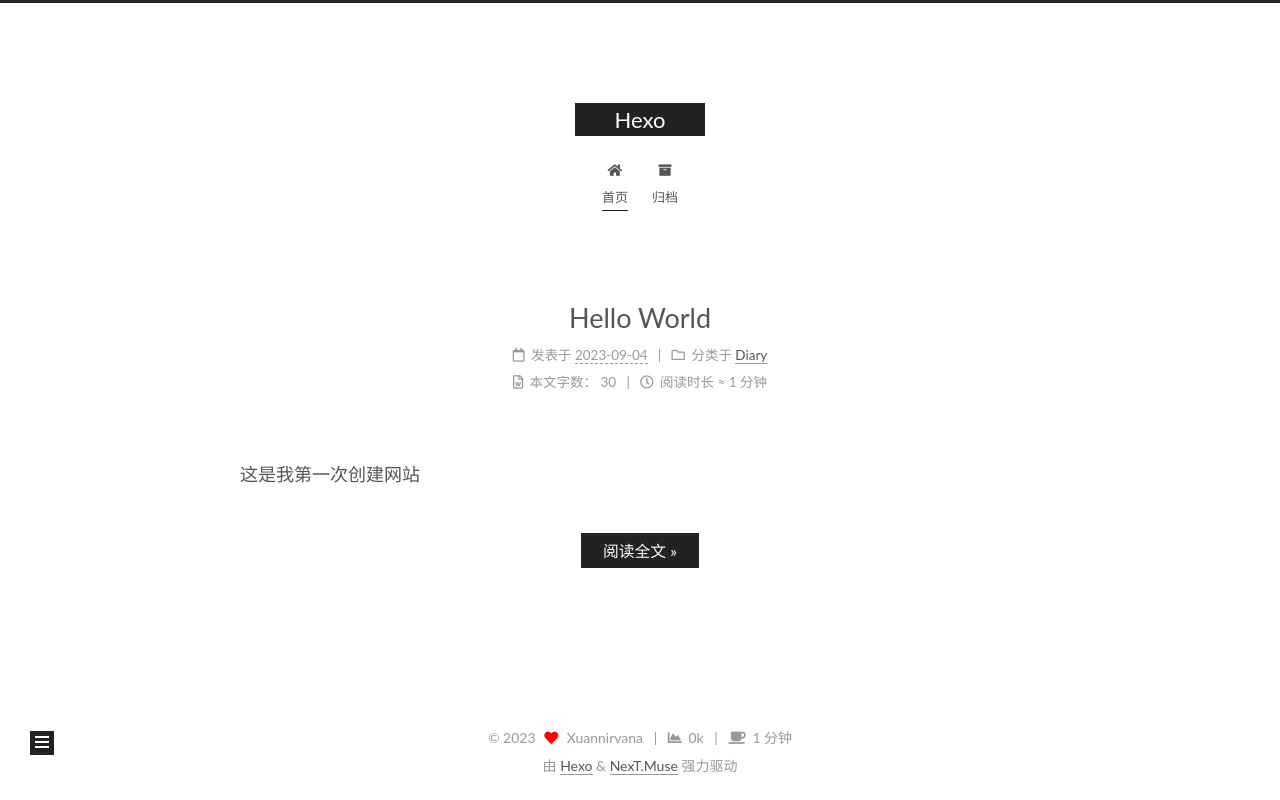
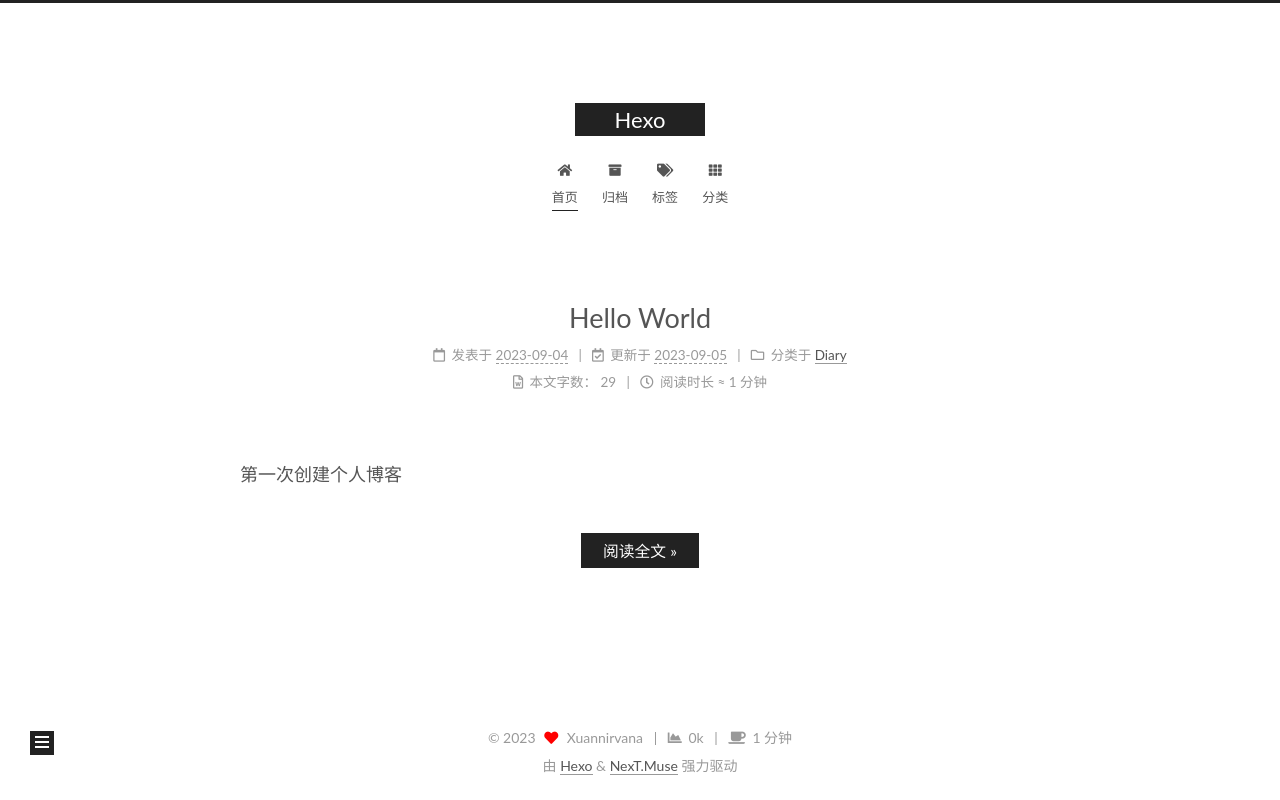
Before and after one commit to Xuannirvana/xuannirvana.github.io, a plain HTML site: page index.html in a window 1280 px wide. Drawn offline with Linux system fonts and the light colour scheme.

Commit message:
Site updated: 2023-09-05 19:19:11

```diff
--- a/css/main.css
+++ b/css/main.css
@@ -1168,7 +1168,7 @@ pre .javascript .function {
 }
 .links-of-author a::before,
 .links-of-author span.exturl::before {
-  background: #ffdbff;
+  background: #789591;
   border-radius: 50%;
   content: ' ';
   display: inline-block;
--- a/index.html
+++ b/index.html
@@ -118,6 +118,16 @@
     <a href="/archives/" rel="section"><i class="fa fa-archive fa-fw"></i>归档</a>
 
   </li>
+        <li class="menu-item menu-item-tags">
+
+    <a href="/tags/" rel="section"><i class="fa fa-tags fa-fw"></i>标签</a>
+
+  </li>
+        <li class="menu-item menu-item-categories">
+
+    <a href="/categories/" rel="section"><i class="fa fa-th fa-fw"></i>分类</a>
+
+  </li>
   </ul>
 </nav>
 
@@ -169,9 +179,15 @@
               </span>
               <span class="post-meta-item-text">发表于</span>
 
-
-              <time title="创建时间：2023-09-04 21:37:53 / 修改时间：21:36:14" itemprop="dateCreated datePublished" datetime="2023-09-04T21:37:53+08:00">2023-09-04</time>
+              <time title="创建时间：2023-09-04 21:37:53" itemprop="dateCreated datePublished" datetime="2023-09-04T21:37:53+08:00">2023-09-04</time>
             </span>
+              <span class="post-meta-item">
+                <span class="post-meta-item-icon">
+                  <i class="far fa-calendar-check"></i>
+                </span>
+                <span class="post-meta-item-text">更新于</span>
+                <time title="修改时间：2023-09-05 18:54:19" itemprop="dateModified" datetime="2023-09-05T18:54:19+08:00">2023-09-05</time>
+              </span>
             <span class="post-meta-item">
               <span class="post-meta-item-icon">
                 <i class="far fa-folder"></i>
@@ -188,7 +204,7 @@
                 <i class="far fa-file-word"></i>
               </span>
                 <span class="post-meta-item-text">本文字数：</span>
-              <span>30</span>
+              <span>29</span>
             </span>
             <span class="post-meta-item" title="阅读时长">
               <span class="post-meta-item-icon">
@@ -207,7 +223,7 @@
     <div class="post-body" itemprop="articleBody">
 
 
-          <p>这是我第一次创建网站</p>
+          <p>第一次创建个人博客</p>
           <!--noindex-->
             <div class="post-button">
               <a class="btn" href="/2023/09/04/hello-world/#more" rel="contents">
```
Also changed, not shown: 2023/09/04/hello-world/index.html (+23 -7 lines), archives/2023/09/index.html (+10 -0 lines), archives/2023/index.html (+10 -0 lines), archives/index.html (+10 -0 lines), categories/Diary/index.html (+10 -0 lines), tags/PS3/index.html (+10 -0 lines), tags/第一次创建网站/index.html (+10 -0 lines), images/luogu.jpg (added).
